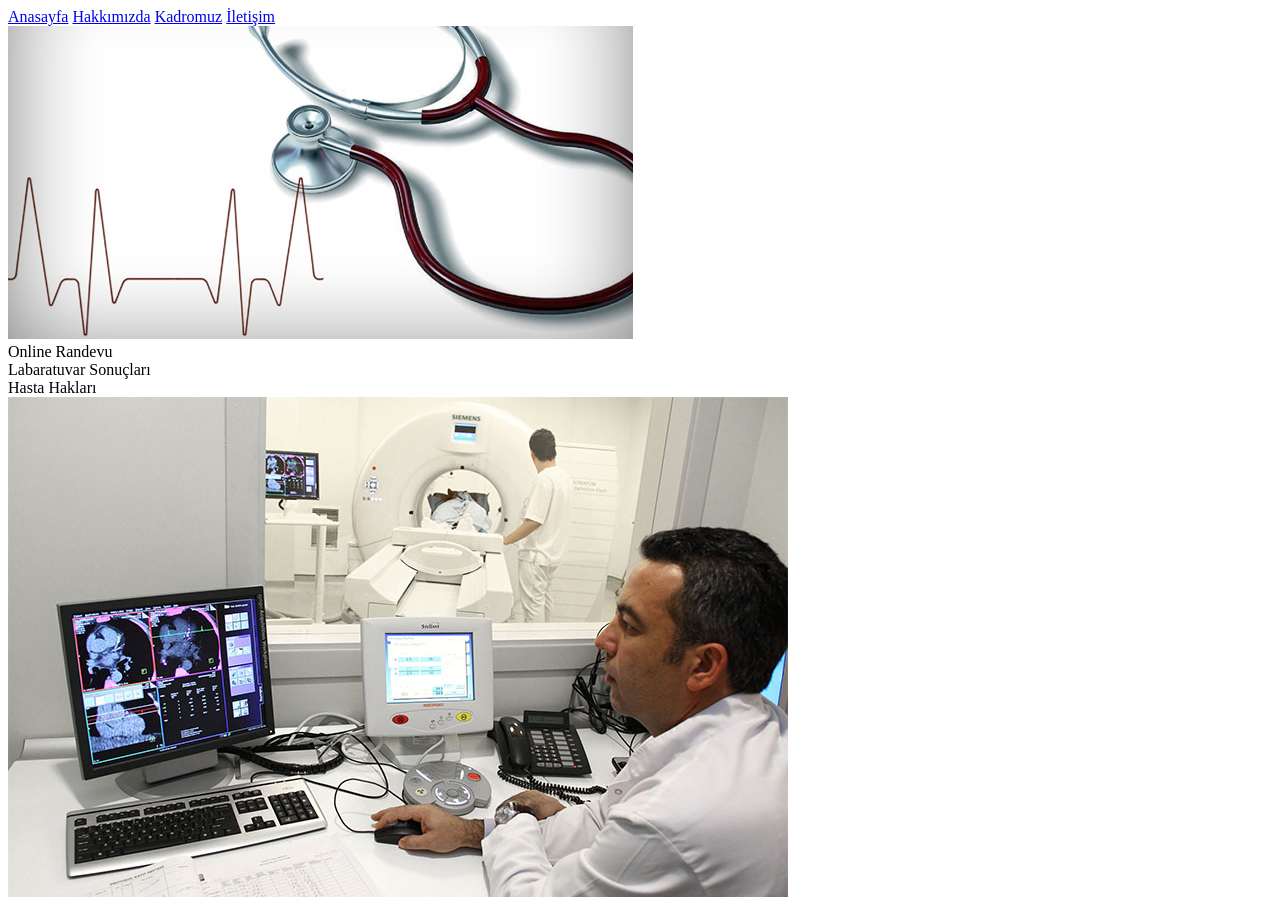
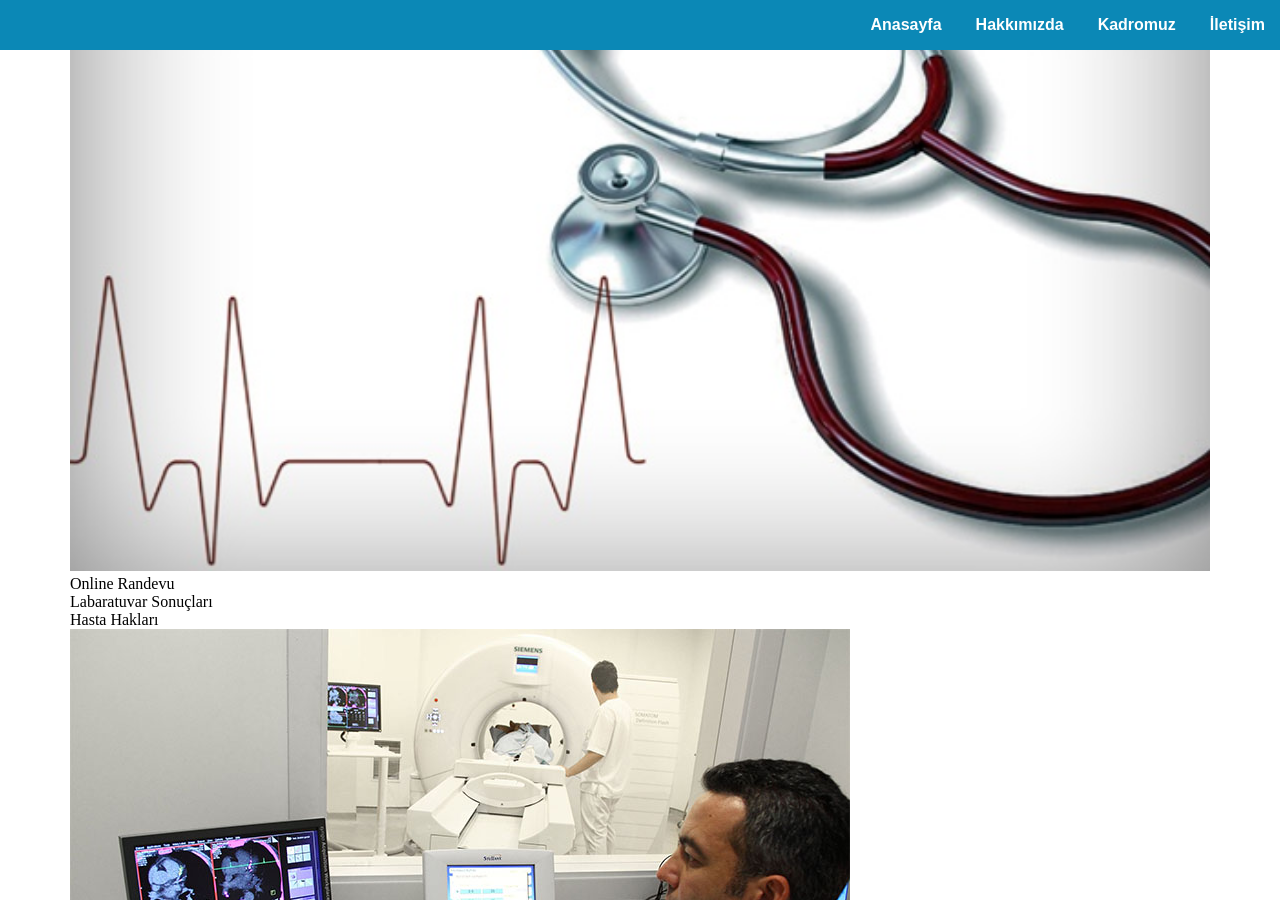
Before and after one commit to melishannn/Hastane, a plain HTML site: page index.html in a window 1280 px wide. Shown: the top 900 px of the page. Drawn offline with Linux system fonts and the light colour scheme.

Commit message:
still dosyasını içeriğine yeni yazılar eklendi

```diff
--- a/css/still.css
+++ b/css/still.css
@@ -0,0 +1,33 @@
+html,body{
+    margin:0; padding:0;
+    height: 100%;
+}
+
+nav{
+    position:fixed;
+    top:0 left 0;
+    width:100%;
+    height: 50px;
+    background-color: #0b88b6;
+    text-align:right;
+}
+
+nav a{
+    color: #fff;
+    font-family: sans-serif;
+    font-weight: bold;
+    text-decoration: none;
+    padding: 0 15px 0 15px;
+    line-height: 50px;
+}
+
+.container{
+    width: 1140px;
+    height: auto;
+    margin-left: auto;
+    margin-right: auto;
+}
+.banner img{
+    width: 1140px;
+    height: auto;
+}
--- a/index.html
+++ b/index.html
@@ -5,6 +5,7 @@
     <meta http-equiv="X-UA-Compatible" content="IE=edge">
     <meta name="viewport" content="width=device-width, initial-scale=1.0">
     <title>Özel Can Hastanesi</title>
+    <link rel="stylesheet" href="css/still.css">
 </head>
 <body>
     <header>
@@ -150,7 +151,7 @@
          </section>
    </div>
 
-
+<footer>Web Sitemizin Tüm Hakları Saklıdır</footer>
 
 </body>
 </html>
```
